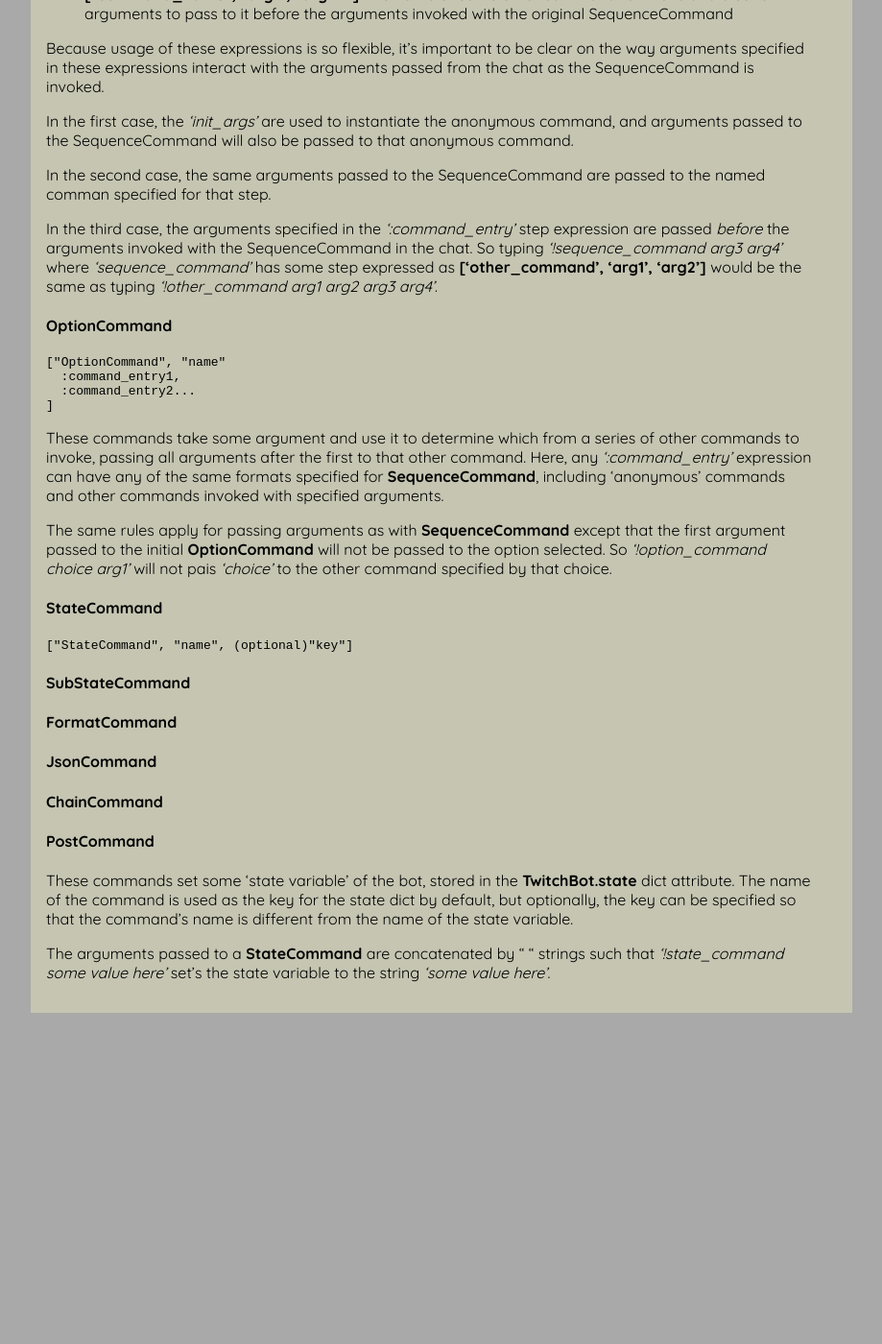
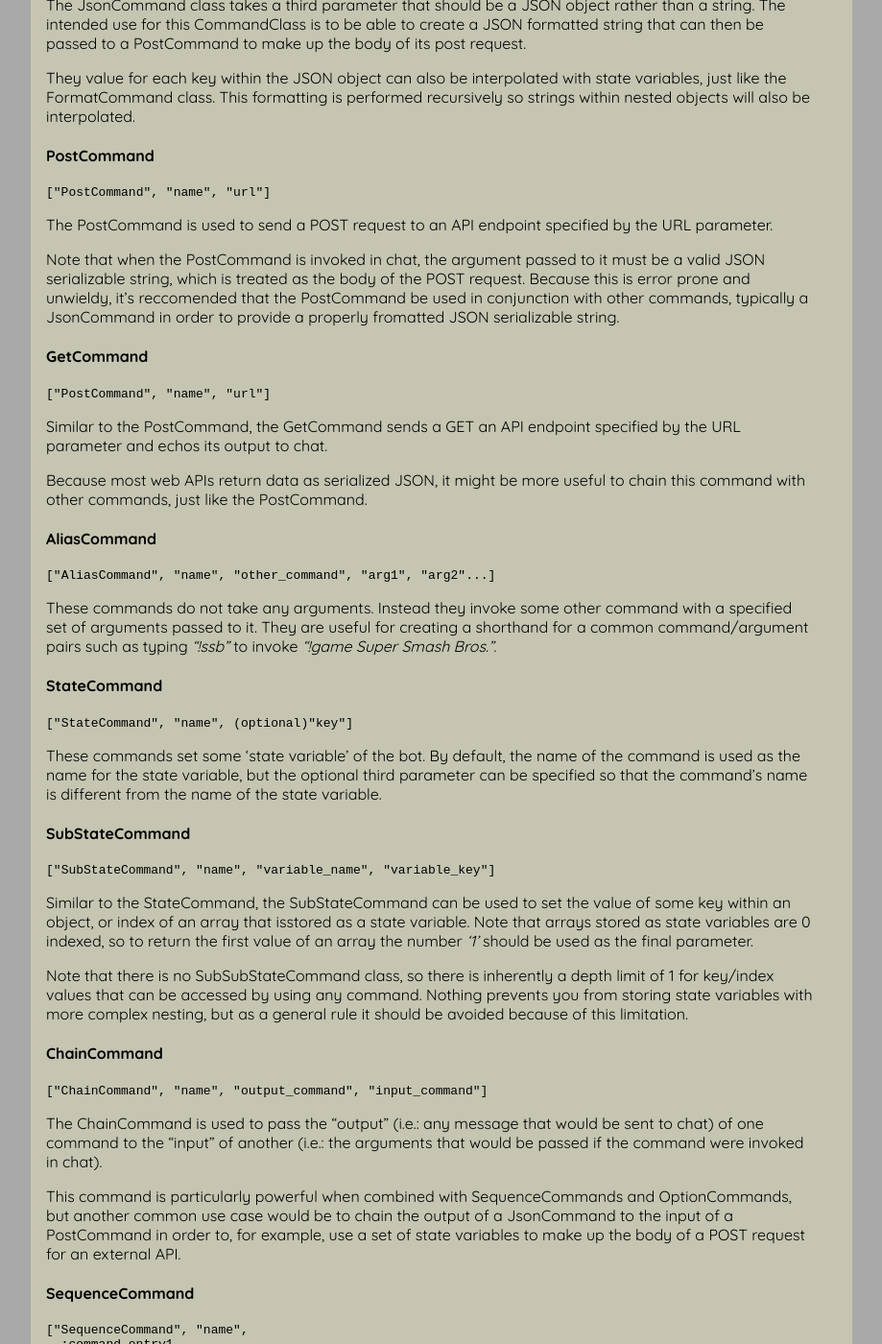
Before and after one commit to wstrother/ahp_twitch_bot_site, a Jekyll site: the page built from index.md, in a window 1280 px wide and 1400 px high, scrolled down 3538 px. Shown: the whole window at 96% size, without its empty margins (180-1099 px from the left). Built offline with Jekyll 4.4.1, drawn with Linux system fonts in a browser that asks for light colours; before the commit the page ends 4601 px from its top, so only the background shows below that; some of the changed text lies outside the part shown.

Commit message:
first pass of documenting all command types

````diff
--- a/index.md
+++ b/index.md
@@ -162,6 +162,58 @@ because of the way they can be combined and used to invoke each other. We'll sta
 
 The simplest use case, this type of command simply causes your bot to say something to the chat whenever it is invoked.
 
+#### FormatCommand
+
+```json
+["FormatCommand", "name", "Formatted text with {variable_interploation}"]
+```
+
+Similar to the TextCommand class, these except they support a type of variable interpolation based on the specification in Python's
+**str.format()** string method. The variable set passed to this formatting method comes from the bot's state variable set
+and they can be interpolated by the string by enclosing the variable name in curly brackets like this: * '{variable_name}'*.
+
+Note that these variable names can also support key or index specifications within square brackets, i.e.: *'{variable[subkey]}'*.
+
+Python's string formatting method also supports some additional formatting arguments as specified [here](https://docs.python.org/3/library/string.html#format-specification-mini-language).
+This provides support for padding, alignment, and some numeric conversion. Bear in mind, that in the source code's implementation
+the formatting method is called with the state variables passed as named keywords, so the FormatCommand class itself doesn't
+support the use of positional arguments.
+
+#### JsonCommand
+
+```json
+["JsonCommand", "name", {"some_key": "some value that can be {variable_interpolated}"}]
+```
+
+The JsonCommand class takes a third parameter that should be a JSON object rather than a string. The intended use for this
+CommandClass is to be able to create a JSON formatted string that can then be passed to a PostCommand to make up the body of its post request.
+
+They value for each key within the JSON object can also be interpolated with state variables, just like the FormatCommand class.
+This formatting is performed recursively so strings within nested objects will also be interpolated.
+
+
+#### PostCommand
+
+```json
+["PostCommand", "name", "url"]
+```
+
+The PostCommand is used to send a POST request to an API endpoint specified by the URL parameter.
+
+Note that when the PostCommand is invoked in chat, the argument passed to it must be a valid JSON serializable string, which is treated as
+the body of the POST request. Because this is error prone and unwieldy, it's reccomended that the PostCommand be used in conjunction
+with other commands, typically a JsonCommand in order to provide a properly fromatted JSON serializable string.
+
+#### GetCommand
+
+```json
+["PostCommand", "name", "url"]
+```
+
+Similar to the PostCommand, the GetCommand sends a GET an API endpoint specified by the URL parameter and echos its output to chat.
+
+Because most web APIs return data as serialized JSON, it might be more useful to chain this command with other commands, just like the PostCommand.
+
 
 #### AliasCommand
 
@@ -172,6 +224,41 @@ The simplest use case, this type of command simply causes your bot to say someth
 These commands do not take any arguments. Instead they invoke some other command with a specified set of arguments passed to it.
 They are useful for creating a shorthand for a common command/argument pairs such as typing *"!ssb"* to invoke *"!game Super Smash Bros."*.
 
+#### StateCommand
+
+```python
+["StateCommand", "name", (optional)"key"]
+```
+
+These commands set some 'state variable' of the bot. By default, the name of the command is used as the name for the state variable,
+ but the optional third parameter can be specified so that the command's name is different from the name of the state variable.
+
+#### SubStateCommand
+
+```python
+["SubStateCommand", "name", "variable_name", "variable_key"]
+```
+
+Similar to the StateCommand, the SubStateCommand can be used to set the value of some key within an object, or index of an array
+that isstored as a state variable. Note that arrays stored as state variables are 0 indexed, so to return the first value of an array
+the number *'1'* should be used as the final parameter.
+
+Note that there is no SubSubStateCommand class, so there is inherently a depth limit of 1 for key/index values that can be accessed
+by using any command. Nothing prevents you from storing state variables with more complex nesting, but as a general rule it should
+be avoided because of this limitation.
+
+#### ChainCommand
+
+```json
+["ChainCommand", "name", "output_command", "input_command"]
+```
+
+The ChainCommand is used to pass the "output" (i.e.: any message that would be sent to chat) of one command to the "input" of another
+(i.e.: the arguments that would be passed if the command were invoked in chat).
+
+This command is particularly powerful when combined with SequenceCommands and OptionCommands, but another common use case would be
+to chain the output of a JsonCommand to the input of a PostCommand in order to, for example, use a set of state variables to make up
+the body of a POST request for an external API.
 
 #### SequenceCommand
 
@@ -231,25 +318,3 @@ except that the first argument passed to the initial **OptionCommand**
 will not be passed to the option selected. So *'!option_command choice
 arg1'* will not pais *'choice'* to the other command specified by that
 choice.
-
-#### StateCommand
-
-```python
-["StateCommand", "name", (optional)"key"]
-```
-
-#### SubStateCommand
-#### FormatCommand
-#### JsonCommand
-#### ChainCommand
-#### PostCommand
-
-These commands set some 'state variable' of the bot, stored in the
-**TwitchBot.state** dict attribute. The name of the command is used
-as the key for the state dict by default, but optionally, the key
-can be specified so that the command's name is different from the
-name of the state variable.
-
-The arguments passed to a **StateCommand** are concatenated by " "
-strings such that *'!state_command some value here'* set's the state
-variable to the string *'some value here'*.
````
